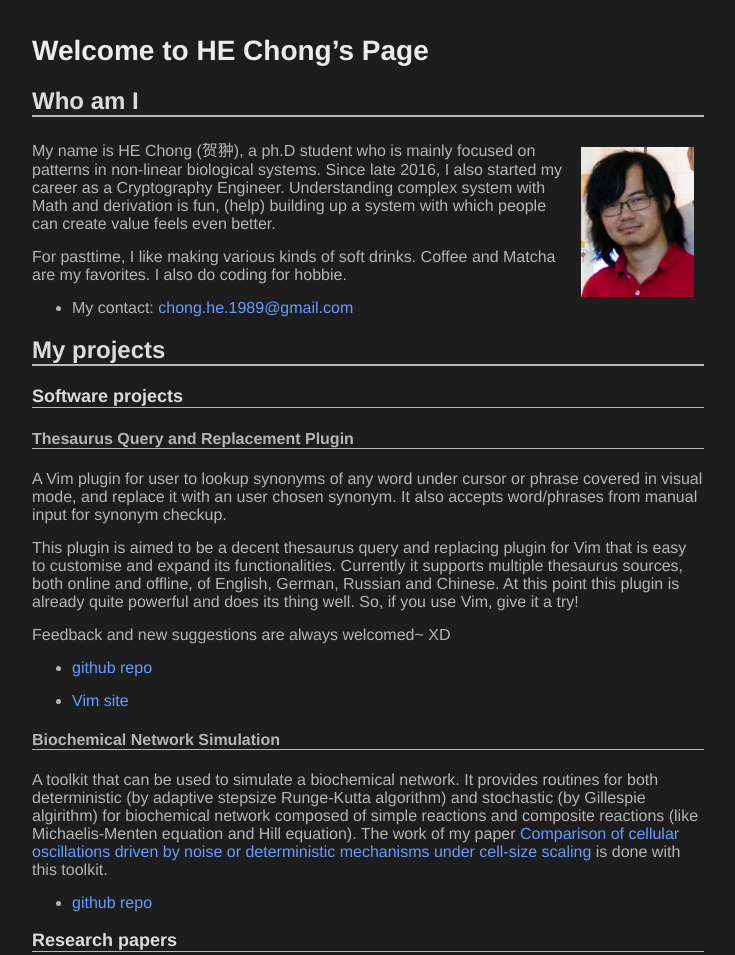
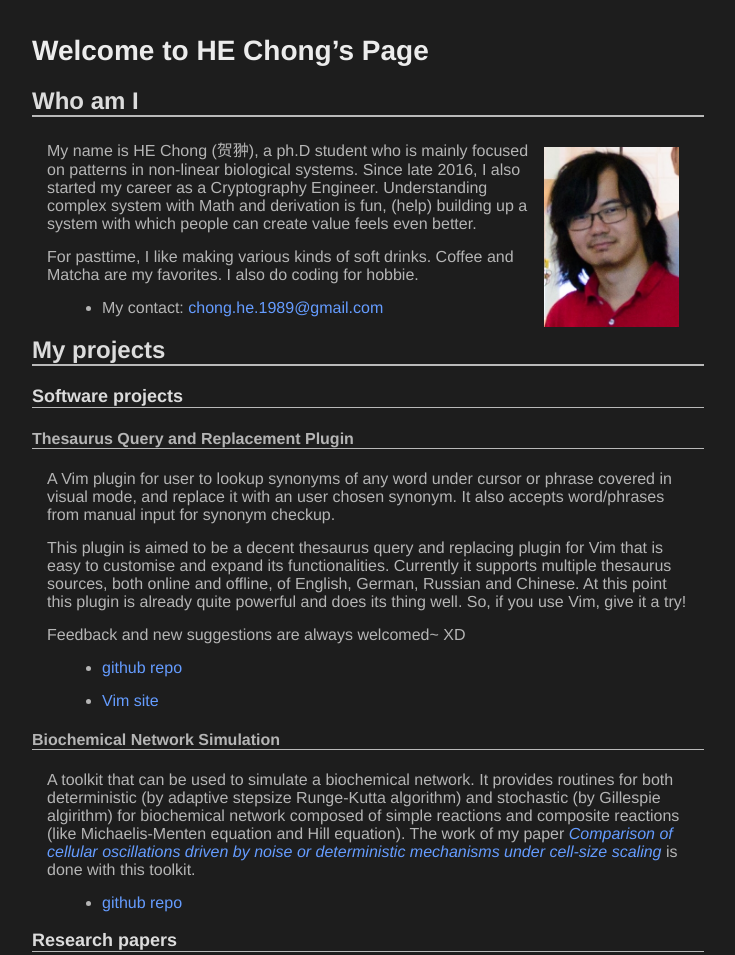
Before and after one commit to Ron89/ron89.github.io, a plain HTML site: page index.html in a window 1280 px wide. Shown: the top 955 px of the page, without its empty margins (272-1007 px from the left). Drawn offline with Linux system fonts and the light colour scheme.

Commit message:
style improve

```diff
--- a/index.html
+++ b/index.html
@@ -15,7 +15,7 @@
 <h1 id="welcome-to-he-chongs-page">Welcome to HE Chong’s Page</h1>
 <h2 id="who-am-i">Who am I</h2>
 <p>
-<img src="img/portrait.JPG" align="right" height=150px />
+<img src="img/portrait.JPG" align="right" height=180px />
 My name is HE Chong (贺翀), a ph.D student who is mainly focused on patterns in
 non-linear biological systems. Since late 2016, I also started my career as a
 Cryptography Engineer. Understanding complex system with Math and derivation is
@@ -57,10 +57,10 @@ A toolkit that can be used to simulate a biochemical network. It provides
 routines for both deterministic (by adaptive stepsize Runge-Kutta algorithm)
 and stochastic (by Gillespie algirithm) for biochemical network composed of
 simple reactions and composite reactions (like Michaelis-Menten equation and
-Hill equation). The work of my paper <a
+Hill equation). The work of my paper <em><a
 href="http://link.aps.org/doi/10.1103/PhysRevE.94.042425"> Comparison of
 cellular oscillations driven by noise or deterministic mechanisms under
-cell-size scaling</a> is done with this toolkit.
+cell-size scaling</a></em> is done with this toolkit.
 <ul>
 <li><a href="https://github.com/Ron89/BioNetworkSimulation">github repo</a></li>
 </ul>
--- a/style.css
+++ b/style.css
@@ -85,7 +85,7 @@ hr {
 }
 
 p, blockquote, ul, ol, dl, li, table, pre {
-    margin: 15px 0;
+    margin: 15px;
 }
 
 code, pre {
```
